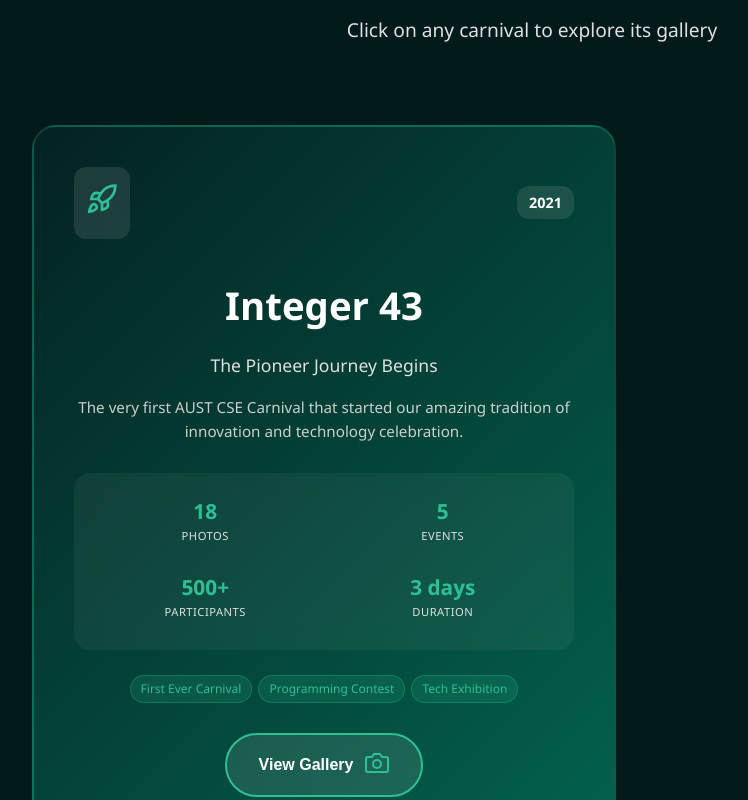
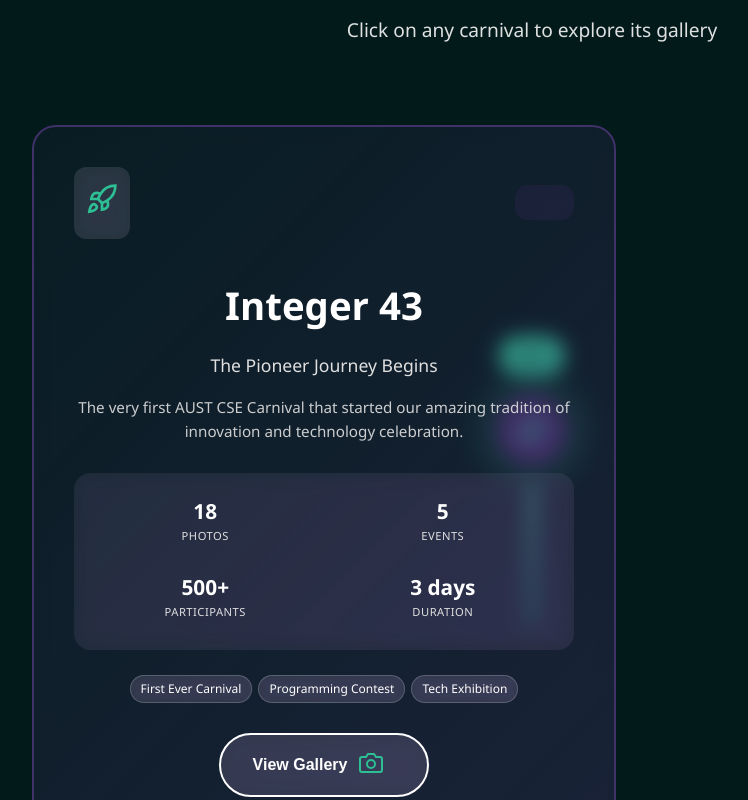
Before and after one commit to boraqio/aust-cse-carnival-website, a React (Vite) app: page /gallery in a window 1280 px wide. Shown: the part 960-1760 px from the top of the page, without its empty margins (108-856 px from the left). Built offline with nearby package versions, Linux system fonts and the light colour scheme.

Commit message:
Fix image import paths in Gallery page
Updated the image import paths in Gallery.jsx to use absolute paths starting with '/src/assets/images/' instead of relative './assets/images/'. This resolves issues with image loading in the carnival galleries.

```diff
--- a/src/pages/gallery/Gallery.jsx
+++ b/src/pages/gallery/Gallery.jsx
@@ -26,7 +26,7 @@
     description: "The very first AUST CSE Carnival that started our amazing tradition of innovation and technology celebration.",
     year: "2021",
     gradient: "linear-gradient(135deg, var(--color-secondary-dark) 0%, var(--color-accent-dark) 100%)",
-    accentColor: "#03624c",
+    accentColor: "#403168",
     icon: "rocket",
     position: "left",
     images: importCarnivalImages("1", 18),
@@ -52,7 +52,7 @@
     description: "A quantum leap in carnival excellence with cutting-edge competitions and industry partnerships.",
     year: "2023",
     gradient: "linear-gradient(135deg, var(--color-primary-dark) 0%, var(--color-secondary-dark) 100%)",
-    accentColor: "#042222",
+    accentColor: "#325666",
     icon: "star",
     position: "left",
     images: importCarnivalImages("3", 8),
@@ -65,7 +65,7 @@
     description: "The fourth iteration brought revolutionary changes with international participation and advanced tech demos.",
     year: "2024",
     gradient: "linear-gradient(135deg, var(--color-accent-bright) 0%, var(--color-accent-dark) 100%)",
-    accentColor: "#2ec095",
+    accentColor: "#0b0146",
     icon: "tent",
     position: "right",
     images: importCarnivalImages("4", 10),
@@ -78,7 +78,7 @@
     description: "Our most ambitious carnival yet, showcasing the latest in AI, machine learning, and emerging technologies.",
     year: "2025",
     gradient: "linear-gradient(135deg, var(--color-secondary-dark) 0%, var(--color-accent-bright) 100%)",
-    accentColor: "#2ec095",
+    accentColor: "#420605",
     icon: "sparkles",
     position: "left",
     images: importCarnivalImages("5", 12),
@@ -330,7 +330,11 @@
         {/* Fixed carnival card positioning */}
         <div
           className={styles.carnivalCard}
-          style={{ background: carnival.gradient }}
+          style={{
+            background: `linear-gradient(135deg, ${carnival.accentColor}20 0%, ${carnival.accentColor}40 50%, ${carnival.accentColor}60 100%)`,
+            '--carnival-accent-color': carnival.accentColor,
+            '--carnival-accent-color-shadow': `${carnival.accentColor}50` // Add 50 for 50% opacity
+          }}
           onClick={() => openGallery(version)}
         >
           <div className={styles.cardGlow} style={{ boxShadow: `0 0 50px ${carnival.accentColor}40` }}></div>
@@ -582,16 +586,10 @@
               <div className={styles.currentIcon}>
                 <Icon type="tent" size="xxlarge" />
               </div>
-              <h2 className={styles.currentTitle}>AUST CSE Carnival 5.0</h2>
+              <h2 className={styles.currentTitle}>AUST CSE Carnival 6.0</h2>
               <p className={styles.currentSubtitle}>
                 The latest and most spectacular edition of our carnival journey, featuring cutting-edge technology and unforgettable experiences.
               </p>
-              <button
-                className={styles.exploreButton}
-                onClick={() => openGallery('5.0')}
-              >
-                Explore Latest Gallery
-              </button>
             </div>
           </div>
         </section>
--- a/src/pages/gallery/Gallery.module.css
+++ b/src/pages/gallery/Gallery.module.css
@@ -257,7 +257,7 @@
   max-width: 500px; /* Add max-width to prevent cards from being too wide */
   cursor: pointer;
   transition: all 0.4s cubic-bezier(0.25, 0.46, 0.45, 0.94);
-  border: 2px solid rgba(46, 192, 149, 0.2);
+  border: 2px solid var(--carnival-accent-color, rgba(46, 192, 149, 0.2));
   backdrop-filter: blur(10px);
   overflow: hidden;
   z-index: 10; /* Higher z-index to stay above timeline */
@@ -282,8 +282,8 @@
 
 .carnivalCard:hover {
   transform: translateY(-12px) scale(1.02);
-  border-color: var(--color-accent-bright);
-  box-shadow: 0 25px 80px rgba(46, 192, 149, 0.3);
+  border-color: var(--carnival-accent-color, var(--color-accent-bright));
+  box-shadow: 0 25px 80px var(--carnival-accent-color-shadow, rgba(46, 192, 149, 0.3));
 }
 
 .cardGlow {
@@ -315,15 +315,19 @@
   background: rgba(255, 255, 255, 0.1);
   border-radius: 12px;
   backdrop-filter: blur(10px);
+  color: var(--color-text-light); /* Changed to white */
 }
 
 .cardYear {
-  background: rgba(255, 255, 255, 0.1);
+  background: var(--carnival-accent-color, rgba(46, 192, 149, 0.15)); /* Use carnival accent color with opacity */
+  color: var(--carnival-accent-color, var(--color-accent-bright)); /* Use carnival accent color */
   padding: 6px 12px;
   border-radius: 12px;
   font-size: 0.9rem;
   font-weight: 600;
   backdrop-filter: blur(10px);
+  border: 1px solid var(--carnival-accent-color, rgba(46, 192, 149, 0.3)); /* Use carnival accent color */
+  opacity: 0.2; /* Make background very subtle */
 }
 
 .cardContent {
@@ -355,7 +359,7 @@
 /* Enhanced Stats Section */
 .carnivalStats {
   display: grid;
-  grid-template-columns: repeat(2, 1fr); /* Changed to 2 columns for better fit */
+  grid-template-columns: repeat(2, 1fr);
   gap: 15px;
   margin: 25px 0;
   padding: 20px;
@@ -373,7 +377,7 @@
   display: block;
   font-size: 1.3rem;
   font-weight: 700;
-  color: var(--color-accent-bright);
+  color: var(--color-text-light); /* Changed to white */
   line-height: 1;
 }
 
@@ -395,13 +399,13 @@
 }
 
 .highlight {
-  background: rgba(46, 192, 149, 0.15);
-  color: var(--color-accent-bright);
+  background: rgba(255, 255, 255, 0.1); /* Changed to white background with transparency */
+  color: var(--color-text-light); /* Changed to white text */
   padding: 4px 10px;
   border-radius: 15px;
   font-size: 0.75rem;
   font-weight: 500;
-  border: 1px solid rgba(46, 192, 149, 0.3);
+  border: 1px solid rgba(255, 255, 255, 0.2); /* Changed to white border */
   backdrop-filter: blur(5px);
 }
 
@@ -409,7 +413,7 @@
 .viewGalleryButton {
   position: relative;
   background: rgba(255, 255, 255, 0.1);
-  border: 2px solid var(--color-accent-bright);
+  border: 2px solid var(--color-text-light); /* Changed to white border */
   color: var(--color-text-light);
   padding: 16px 32px;
   border-radius: 50px;
@@ -427,27 +431,10 @@
 }
 
 .viewGalleryButton:hover {
-  background: var(--color-accent-bright);
-  color: var(--color-primary-dark);
+  background: var(--color-text-light); /* White background on hover */
+  color: var(--color-primary-dark); /* Dark text on white background */
   transform: scale(1.05);
-  box-shadow: 0 8px 30px rgba(46, 192, 149, 0.4);
-}
-
-.buttonRipple {
-  position: absolute;
-  top: 50%;
-  left: 50%;
-  width: 0;
-  height: 0;
-  border-radius: 50%;
-  background: rgba(255, 255, 255, 0.3);
-  transform: translate(-50%, -50%);
-  transition: width 0.3s ease, height 0.3s ease;
-}
-
-.viewGalleryButton:active .buttonRipple {
-  width: 200px;
-  height: 200px;
+  box-shadow: 0 8px 30px rgba(255, 255, 255, 0.3); /* White shadow */
 }
 
 /* Enhanced Gallery Modal */
```
